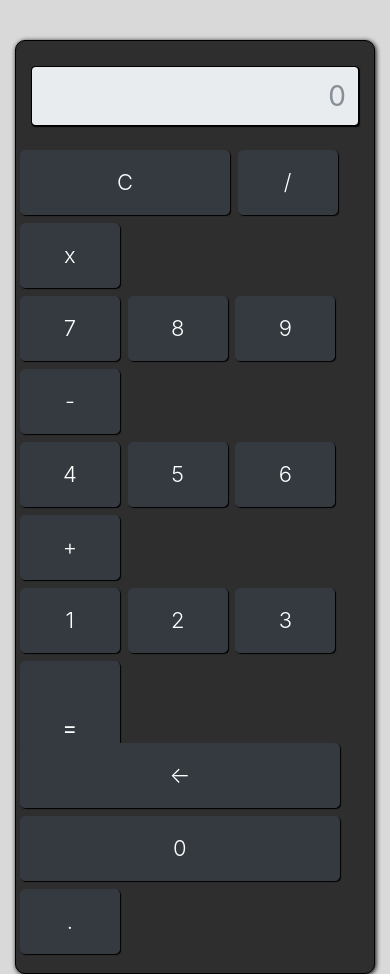
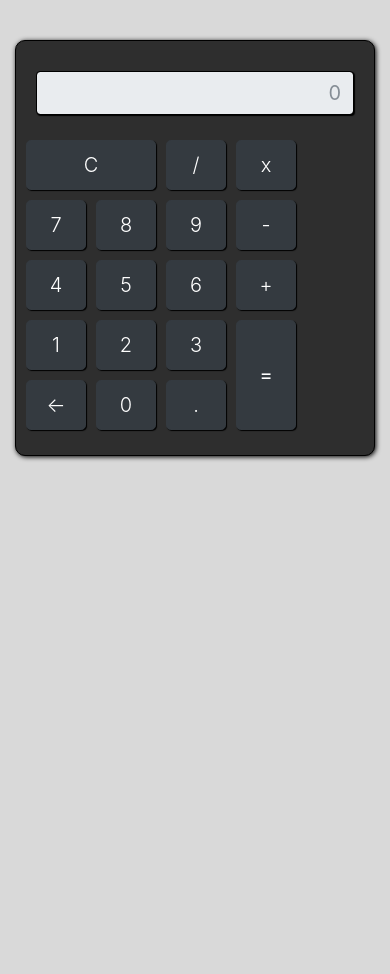
Before and after one commit to GuilhermeBristotti/Calculadora, a plain HTML site: page index.html in a window 390 px wide. After the commit the page ends 844 px from the top, so only its background shows below. Drawn offline with nearby package versions, Linux system fonts and the light colour scheme.

Commit message:
bye-bye-mediaqueries

```diff
--- a/index.html
+++ b/index.html
@@ -41,38 +41,6 @@
     box-shadow: 1px 1px 1px #000;
   }
 
-  /* -------- RESPONSIVO PARA TELAS PEQUENAS -------- */
-  @media (max-width: 576px) {
-    .calculadora {
-      padding: 15px;
-      width: 100%;
-      max-width: 100%;
-    }
-
-    .btn {
-      width: 100px;
-      height: 65px;
-      margin: 4px 1vw;
-      font-size: 22px;
-    }
-
-    .clear {
-      width: 210px;
-    }
-
-    .zero {
-      width: 320px;
-    }
-
-    .enter {
-      height: 134px;
-    }
-
-    .resultado {
-      font-size: 28px;
-      height: 60px;
-    }
-  }
 </style>
 
 
```
